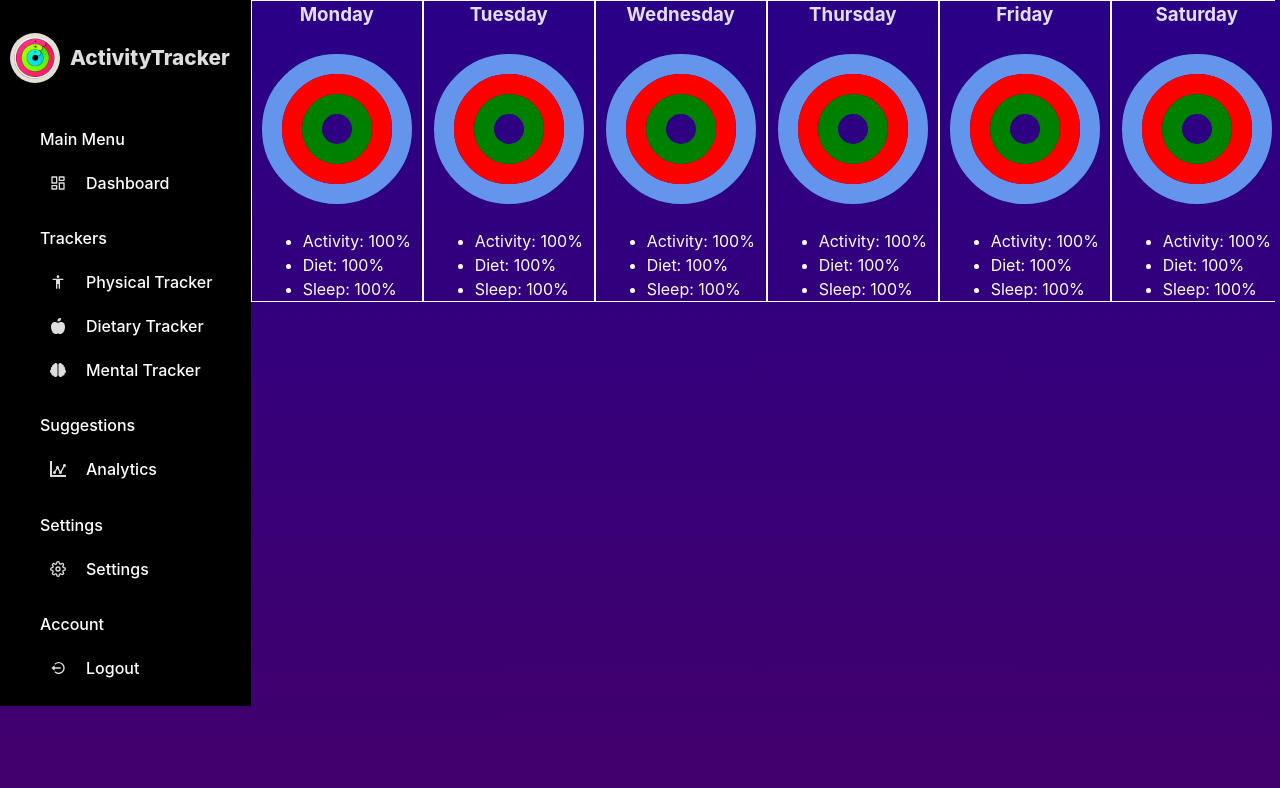
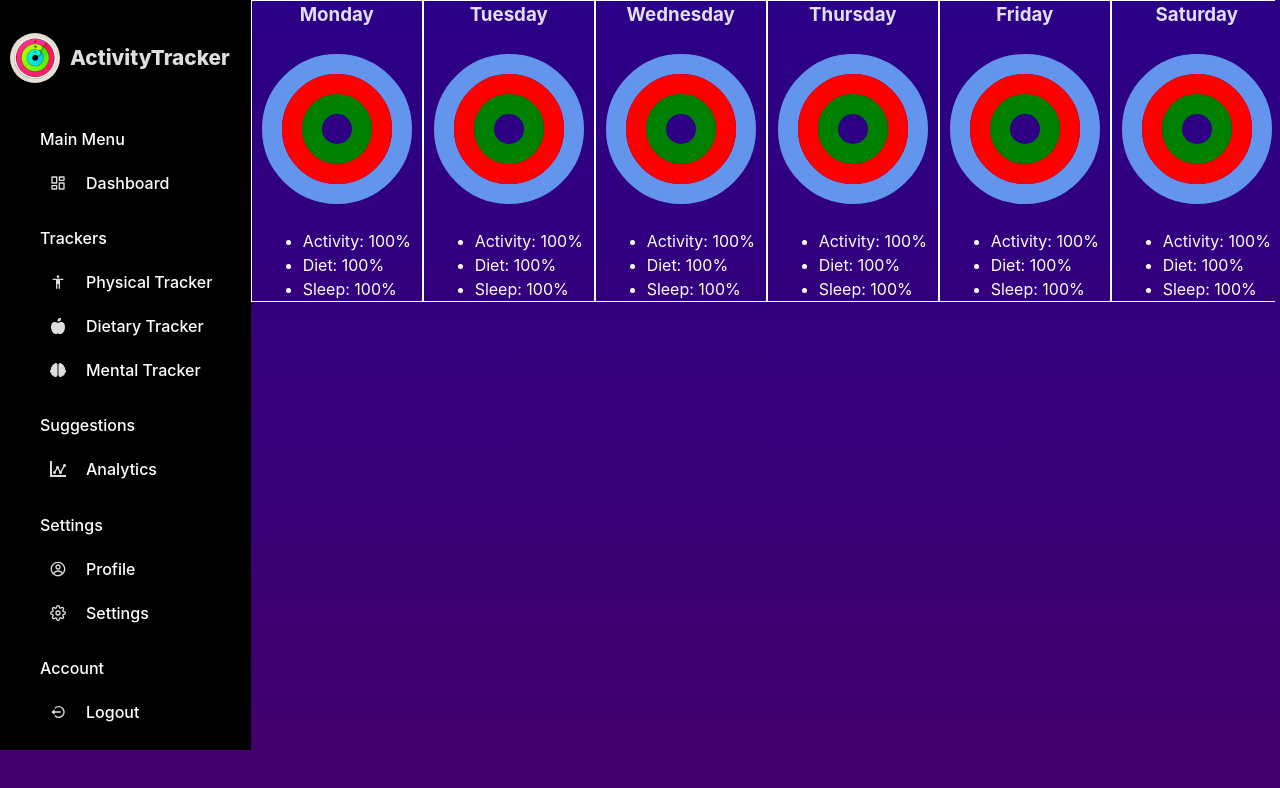
Before and after one commit to adamfenji/Team4SoftwareProject, a React (Vite) app: page /Team4SoftwareProject/dashboard in a window 1280 px wide. Shown: the top 788 px of the page. Built offline with nearby package versions, Linux system fonts and the light colour scheme.

Commit message:
Fixing Mickey's Changes

```diff
--- a/components/Dashboard/SideBar.tsx
+++ b/components/Dashboard/SideBar.tsx
@@ -3,6 +3,8 @@ import { FiSettings } from "react-icons/fi";
 import { ImStatsDots } from "react-icons/im";
 import { BiLogOutCircle, BiBody } from "react-icons/bi";
 import { FaAppleAlt, FaBrain } from "react-icons/fa";
+import { CgProfile } from "react-icons/cg";
+
 
 import "./SideBar.css";
 
@@ -50,6 +52,15 @@ function SideBar() {
 
                 <h4>Settings</h4>
                 <li>
+                    <CgProfile className="icon"
+                    onClick={() => window.location.href = "/Team4SoftwareProject/Profile"}>/
+                    </CgProfile>
+
+                    <a href="#"
+                    onClick={() => window.location.href = "/Team4SoftwareProject/Profile"}>Profile
+                    </a>
+                </li>
+                <li>
                     <FiSettings className="icon" />
                     <a href="#">Settings</a>
                 </li>
@@ -61,9 +72,6 @@ function SideBar() {
                     <a href="#"
                      onClick={() => window.location.href = "/Team4SoftwareProject"}>Logout
                     </a>
-
-
-
                 </li>
             </ul>
 
```
Also changed, not shown: components/Profile.tsx (added, +9 -0 lines), components/Profile.css (added).
